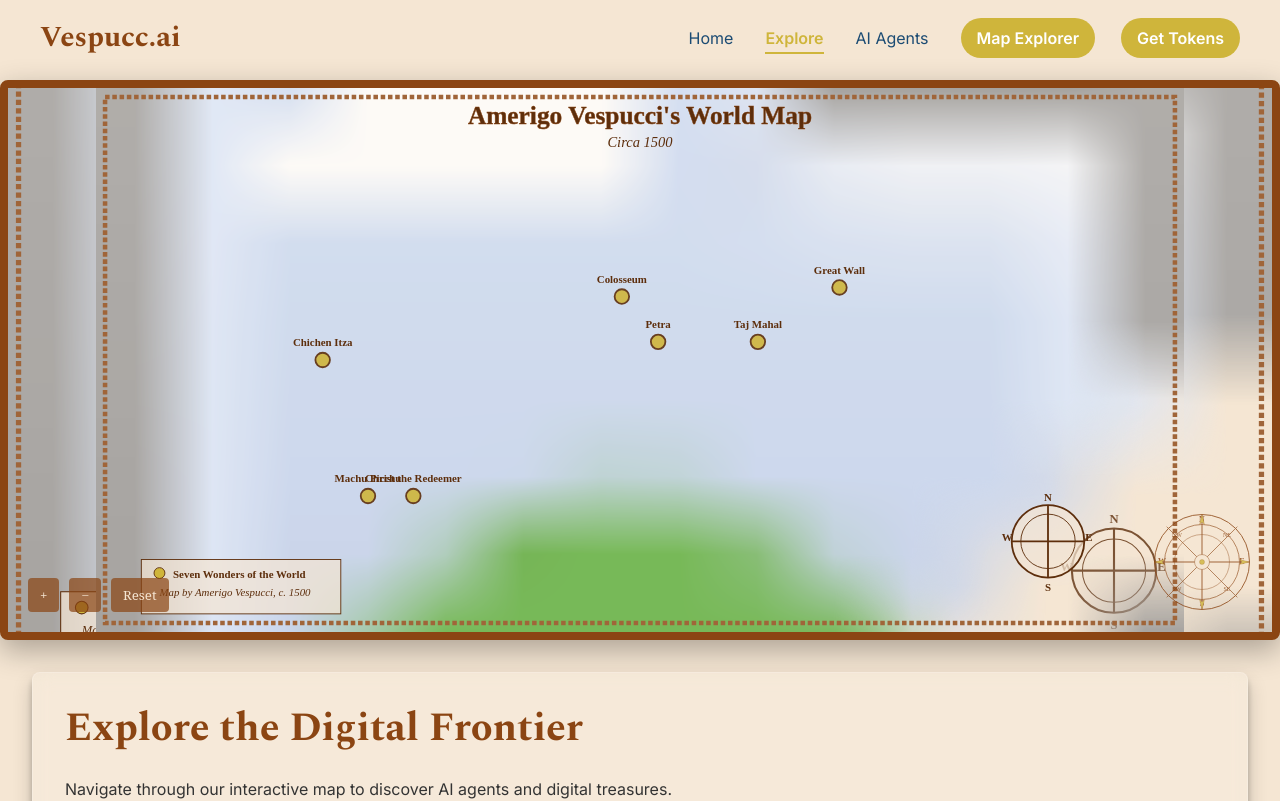
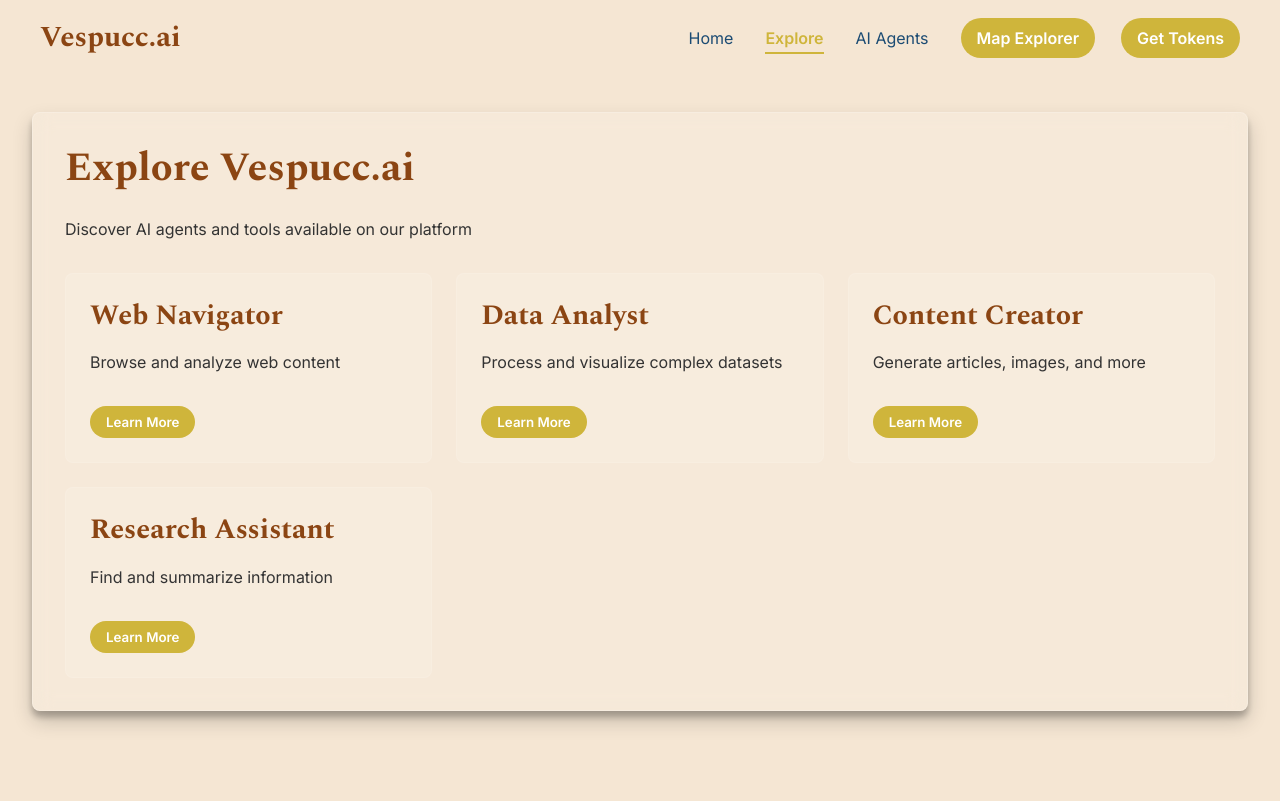
Before and after one commit to TannerBS/Vesspucc.ai-website-old, a React (Vite) app: page /explore in a window 1280 px wide. Shown: the top 801 px of the page. Built offline with nearby package versions, Linux system fonts and the light colour scheme.

Commit message:
Update Explore page with styled Learn More buttons

```diff
--- a/src/pages/Explore.tsx
+++ b/src/pages/Explore.tsx
@@ -1,23 +1,9 @@
-import React, { useState } from 'react'
+import React from 'react'
 import styled from 'styled-components'
-import WorldMap2D from '../components/explore/WorldMap2D'
-import ExploreControls from '../components/explore/ExploreControls'
 
 const ExploreContainer = styled.div`
   min-height: 100vh;
   padding-top: 80px; // For navbar space
-`;
-
-const MapContainer = styled.div`
-  position: relative;
-  width: 100%;
-  height: 70vh;
-  margin: 0 auto;
-  border: 8px solid #8B4513;
-  border-radius: 8px;
-  box-shadow: 0 10px 30px rgba(0, 0, 0, 0.3);
-  overflow: hidden;
-  background-color: #F5E6D3;
 `;
 
 const ContentContainer = styled.div`
@@ -41,25 +27,70 @@ const Title = styled.h1`
   margin-bottom: ${({ theme }) => theme.spacing.lg};
 `;
 
-type LocationType = 'harbor' | 'island' | 'sea';
+const AgentGrid = styled.div`
+  display: grid;
+  grid-template-columns: repeat(auto-fill, minmax(280px, 1fr));
+  gap: ${({ theme }) => theme.spacing.lg};
+  margin-top: ${({ theme }) => theme.spacing.xl};
+`;
+
+const AgentCard = styled.div`
+  background: rgba(255, 255, 255, 0.1);
+  border-radius: ${({ theme }) => theme.borderRadius.md};
+  padding: ${({ theme }) => theme.spacing.lg};
+  transition: transform 0.3s ease, box-shadow 0.3s ease;
+  border: 1px solid rgba(255, 255, 255, 0.1);
+
+  &:hover {
+    transform: translateY(-5px);
+    box-shadow: ${({ theme }) => theme.boxShadow.md};
+  }
+`;
+
+const LearnMoreButton = styled.button`
+  background-color: ${({ theme }) => theme.colors.accent};
+  color: ${({ theme }) => theme.colors.white};
+  padding: ${({ theme }) => `${theme.spacing.sm} ${theme.spacing.md}`};
+  border-radius: ${({ theme }) => theme.borderRadius.full};
+  margin-top: ${({ theme }) => theme.spacing.md};
+  font-weight: 600;
+  border: none;
+  cursor: pointer;
+  display: inline-block;
+  text-align: center;
+
+  &:hover {
+    background-color: ${({ theme }) => theme.colors.primary};
+    transform: translateY(-2px);
+    box-shadow: ${({ theme }) => theme.boxShadow.sm};
+  }
+`;
 
 const Explore: React.FC = () => {
-  const [currentLocation, setCurrentLocation] = useState<LocationType>('harbor');
+  // Sample agent data
+  const agents = [
+    { id: 1, name: 'Web Navigator', description: 'Browse and analyze web content' },
+    { id: 2, name: 'Data Analyst', description: 'Process and visualize complex datasets' },
+    { id: 3, name: 'Content Creator', description: 'Generate articles, images, and more' },
+    { id: 4, name: 'Research Assistant', description: 'Find and summarize information' },
+  ];
 
   return (
     <ExploreContainer>
-      <MapContainer>
-        <WorldMap2D />
-      </MapContainer>
-
       <ContentContainer>
         <GlassPanel>
-          <Title>Explore the Digital Frontier</Title>
-          <p>Navigate through our interactive map to discover AI agents and digital treasures.</p>
-          <ExploreControls
-            currentLocation={currentLocation}
-            setCurrentLocation={setCurrentLocation}
-          />
+          <Title>Explore Vespucc.ai</Title>
+          <p>Discover AI agents and tools available on our platform</p>
+
+          <AgentGrid>
+            {agents.map(agent => (
+              <AgentCard key={agent.id}>
+                <h3>{agent.name}</h3>
+                <p>{agent.description}</p>
+                <LearnMoreButton>Learn More</LearnMoreButton>
+              </AgentCard>
+            ))}
+          </AgentGrid>
         </GlassPanel>
       </ContentContainer>
     </ExploreContainer>
```
